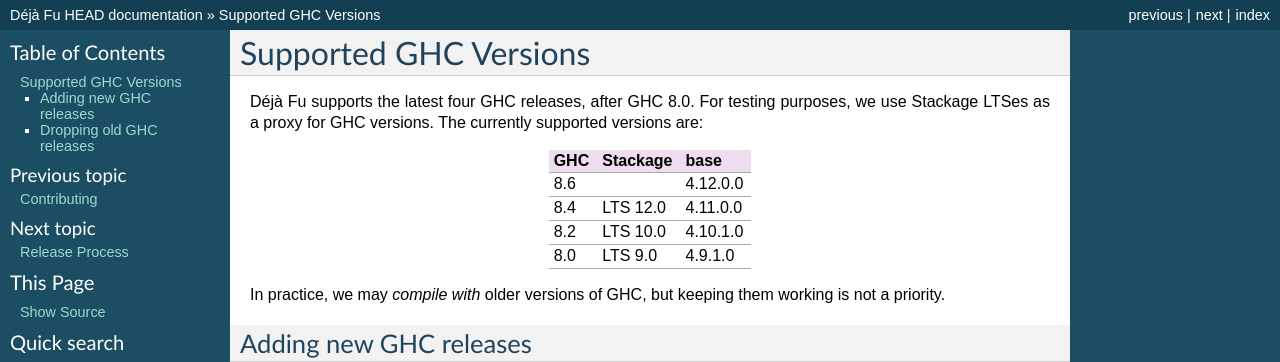
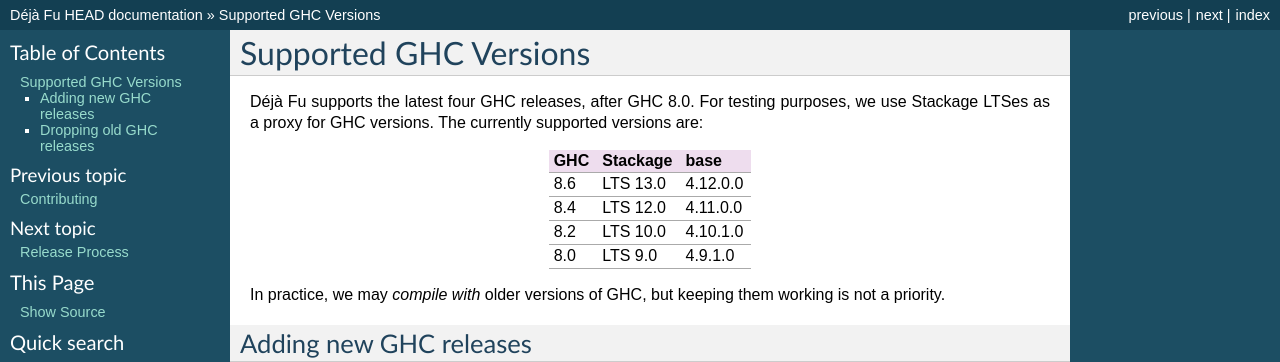
Before and after one commit to barrucadu/dejafu, a Sphinx documentation site: the page built from doc/ghc.rst, in a window 1280 px wide. Shown: the top 362 px of the page. Built offline with Sphinx 7.4.7, drawn with Linux system fonts in a browser that asks for light colours.

Commit message:
Use stackage lts-13.3 for travis & stack
hedgehog didn't make it to this LTS.

```diff
--- a/doc/ghc.rst
+++ b/doc/ghc.rst
@@ -8,7 +8,7 @@
 .. csv-table::
    :header: "GHC", "Stackage", "base"
 
-   "8.6",  "", "4.12.0.0"
+   "8.6",  "LTS 13.0", "4.12.0.0"
    "8.4",  "LTS 12.0", "4.11.0.0"
    "8.2",  "LTS 10.0", "4.10.1.0"
    "8.0",  "LTS 9.0",  "4.9.1.0"
--- a/stack.yaml
+++ b/stack.yaml
@@ -1,4 +1,5 @@
-resolver: lts-12.0
+# hedgehog is not in 13.0
+resolver: lts-13.3
 
 packages:
 - concurrency
```
Also changed, not shown: .travis.yml.
